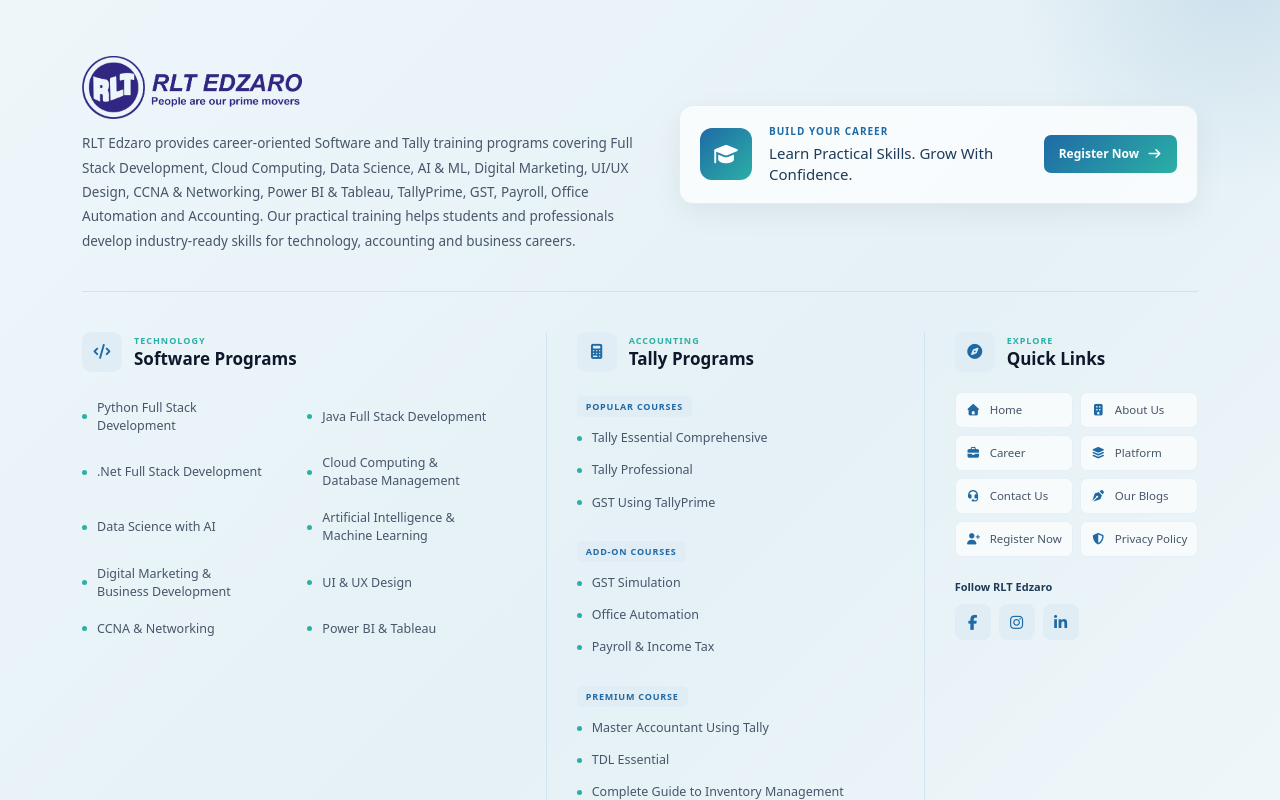
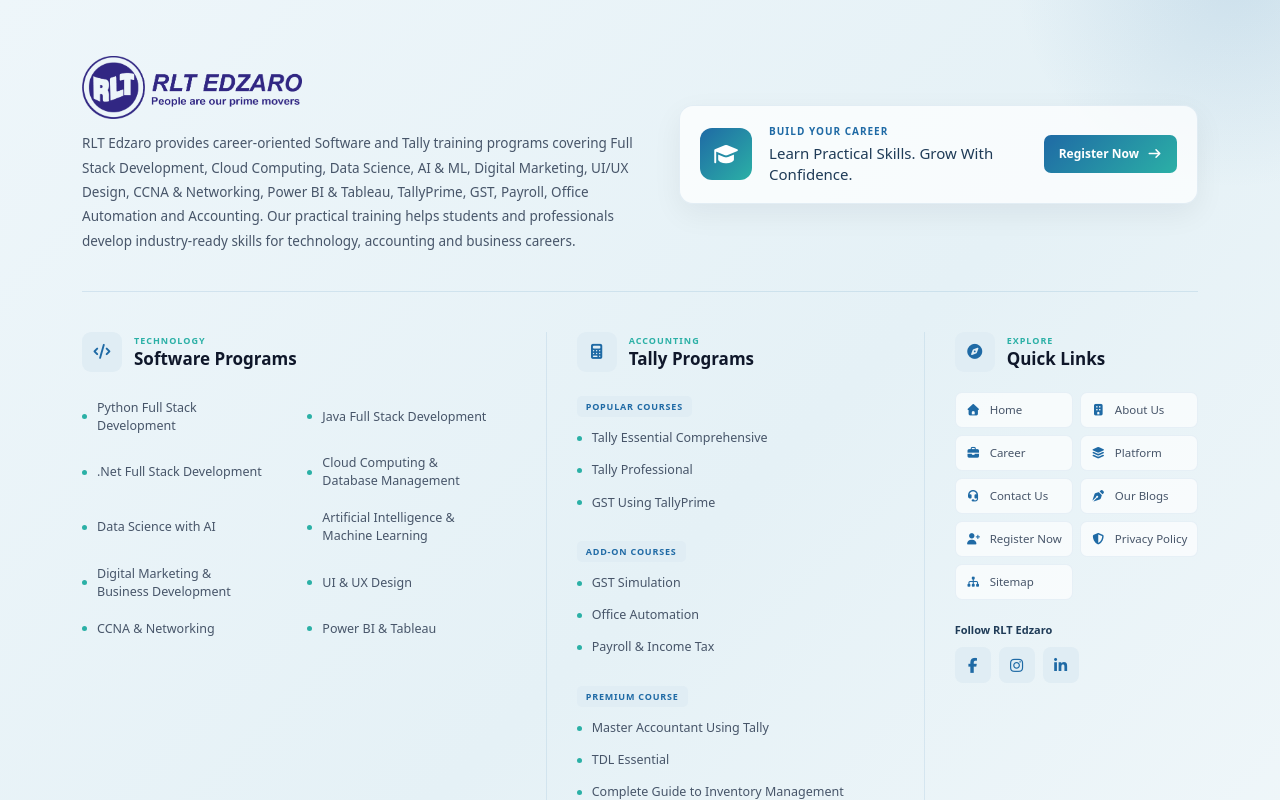
Before and after one commit to rltsolution2025/RLT-Tally, an Angular app: page /footer in a window 1280 px wide. Shown: the part 1460-2260 px from the top of the page. Built offline with nearby package versions, Linux system fonts and the light colour scheme.

Commit message:
Added sitemap on footer

```diff
--- a/src/app/component/footer/footer.html
+++ b/src/app/component/footer/footer.html
@@ -259,6 +259,10 @@
             <i class="fa-solid fa-shield-halved"></i>
             <span>Privacy Policy</span>
           </a>
+          <a routerLink="/sitemap.xml" target="_blank" rel="noopener noreferrer">
+            <i class="fa-solid fa-sitemap"></i>
+            <span>Sitemap</span>
+          </a>
         </nav>
 
         <!-- SOCIAL -->
@@ -328,7 +332,7 @@
               <strong> +91 89255 00513 </strong>
             </span>
           </a>
-<br>
+          <br>
           <a href="tel:+917299515354" class="contact-card">
             <span class="contact-card-icon">
               <i class="fa-solid fa-phone"></i>
```
